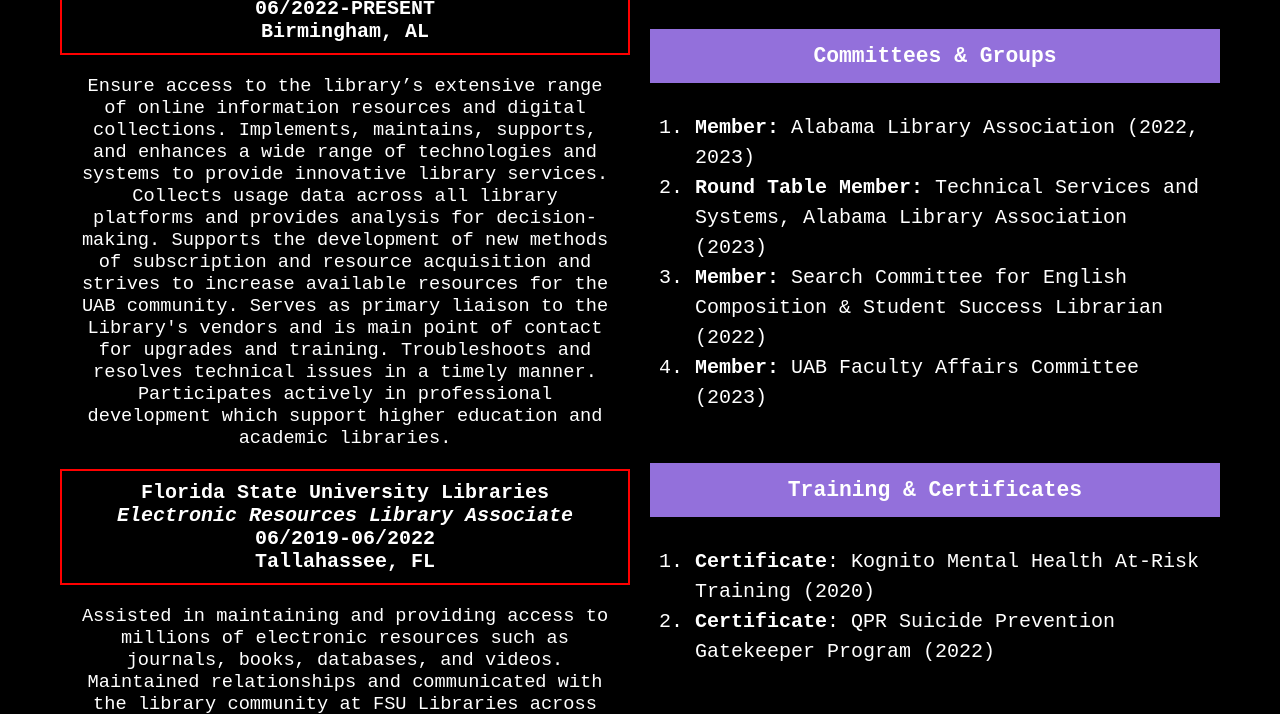
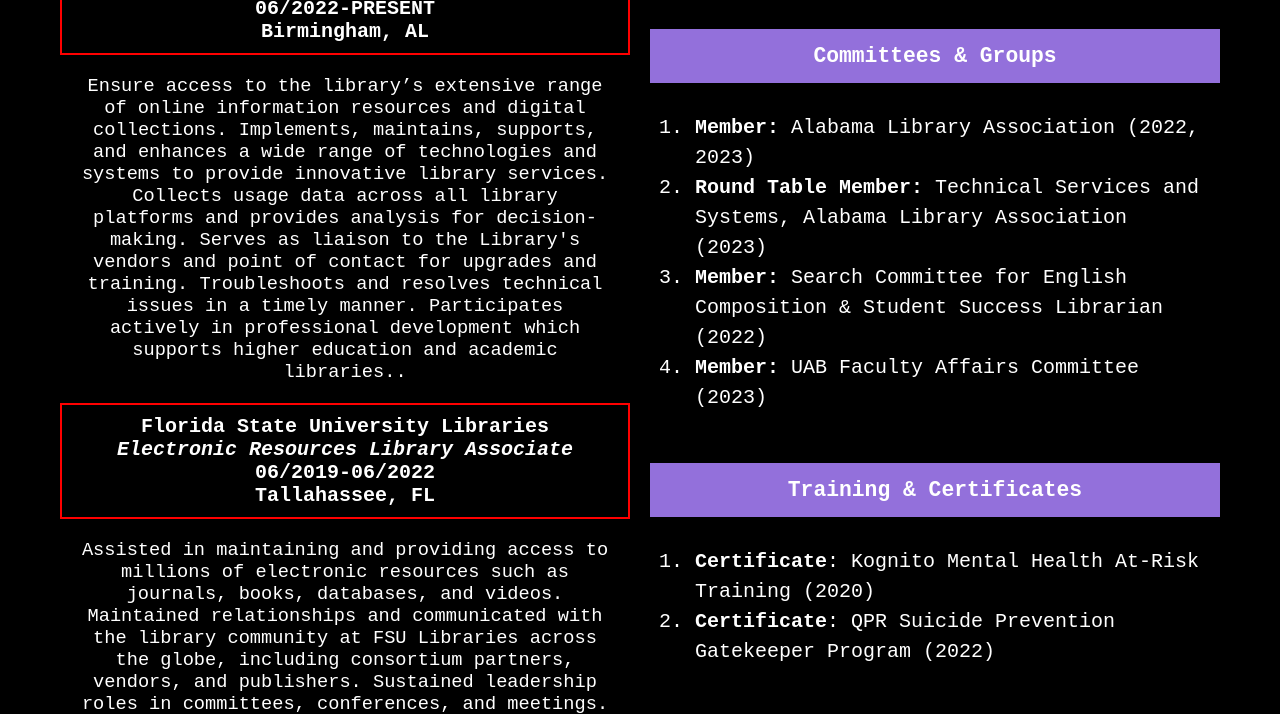
Before and after one commit to bethaneyhall/portfolio, a plain HTML site: page resume.html in a window 1280 px wide. Shown: the part 839-1553 px from the top of the page. Drawn offline with Linux system fonts and the light colour scheme.

Commit message:
Update resume.html

```diff
--- a/resume.html
+++ b/resume.html
@@ -34,7 +34,7 @@
       <h3>Professional Experience</h3>
     <h4><b>University of Alabama at Birmingham Libraries</b><br><i>Electronic Access & Discovery Librarian</i><br>06/2022-PRESENT<br>Birmingham, AL</h4>
 
-    <p style="padding:20px">Ensure access to the library’s extensive range of online information resources and digital collections. Implements, maintains, supports, and enhances a wide range of technologies and systems to provide innovative library services. Collects usage data across all library platforms and provides analysis for decision-making. Supports the development of new methods of subscription and resource acquisition and strives to increase available resources for the UAB community. Serves as primary liaison to the Library's vendors and is main point of contact for upgrades and training. Troubleshoots and resolves technical issues in a timely manner. Participates actively in professional development which support higher education and academic libraries.</p>
+    <p style="padding:20px">Ensure access to the library’s extensive range of online information resources and digital collections. Implements, maintains, supports, and enhances a wide range of technologies and systems to provide innovative library services. Collects usage data across all library platforms and provides analysis for decision-making. Serves as liaison to the Library's vendors and point of contact for upgrades and training. Troubleshoots and resolves technical issues in a timely manner. Participates actively in professional development which supports higher education and academic libraries..</p>
 
     <h4><b>Florida State University Libraries</b><br><i>Electronic Resources Library Associate</i><br>06/2019-06/2022<br>Tallahassee, FL</h4>
 
```
